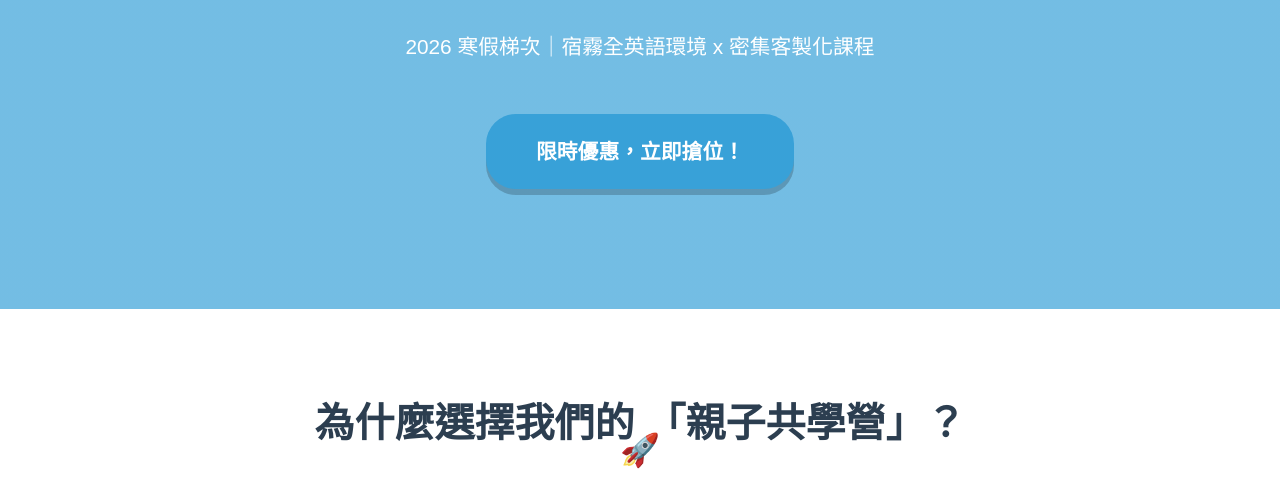
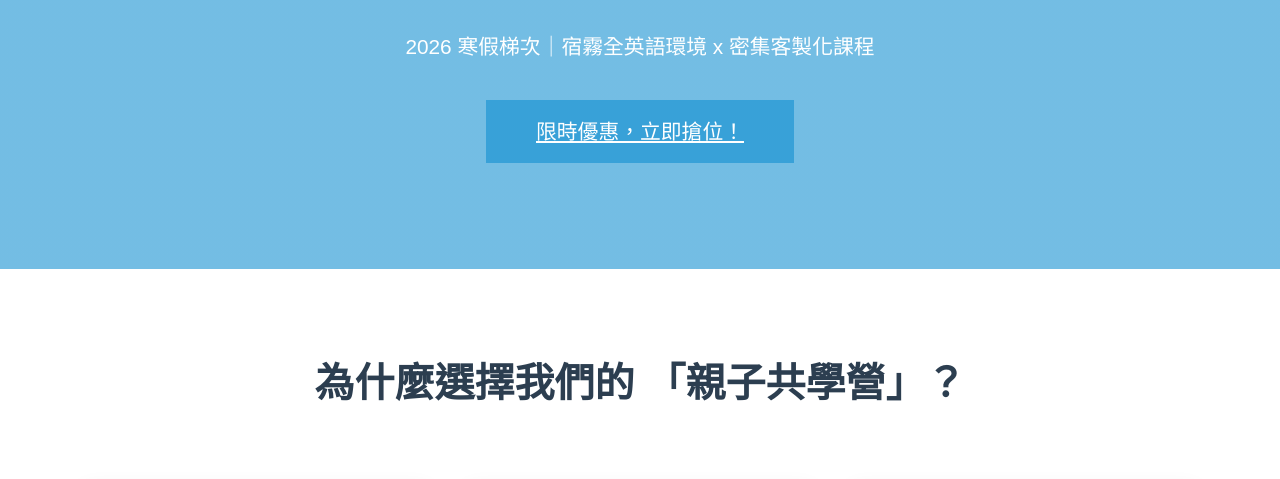
Before and after one commit to andrew920510/royal-winter-english-camp, a plain HTML site: page index.html in a window 1280 px wide. Shown: the part 392-871 px from the top of the page. Drawn offline with Linux system fonts and the light colour scheme.

Commit message:
Update index.html

```diff
--- a/index.html
+++ b/index.html
@@ -152,14 +152,7 @@
             position: relative;
             padding-bottom: 15px;
         }
-        /* 活潑的標題裝飾 */
-        .section-title::after {
-            content: '🚀'; /* 小圖示增加活潑感 */
-            position: absolute;
-            bottom: -5px;
-            left: 50%;
-            transform: translateX(-50%);
-            font-size: 0.8em;
+
         }
 
 
```
